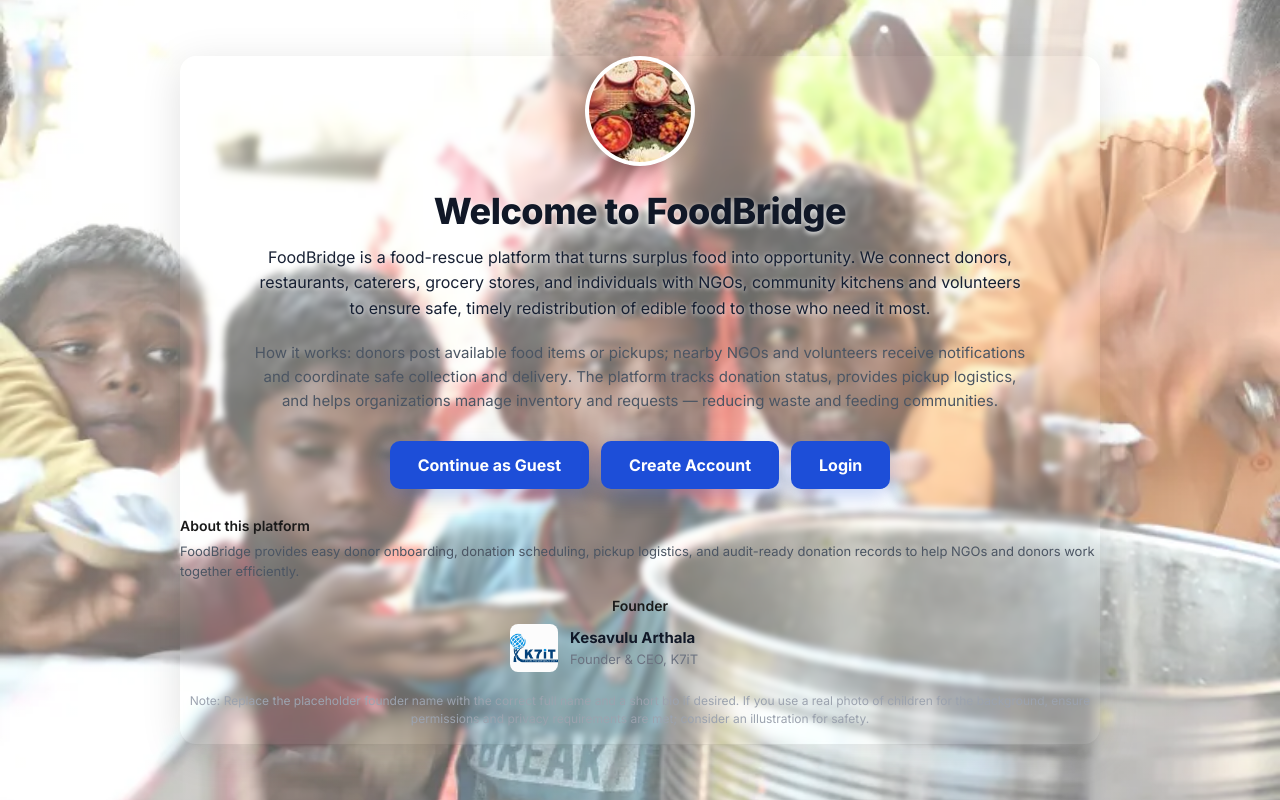
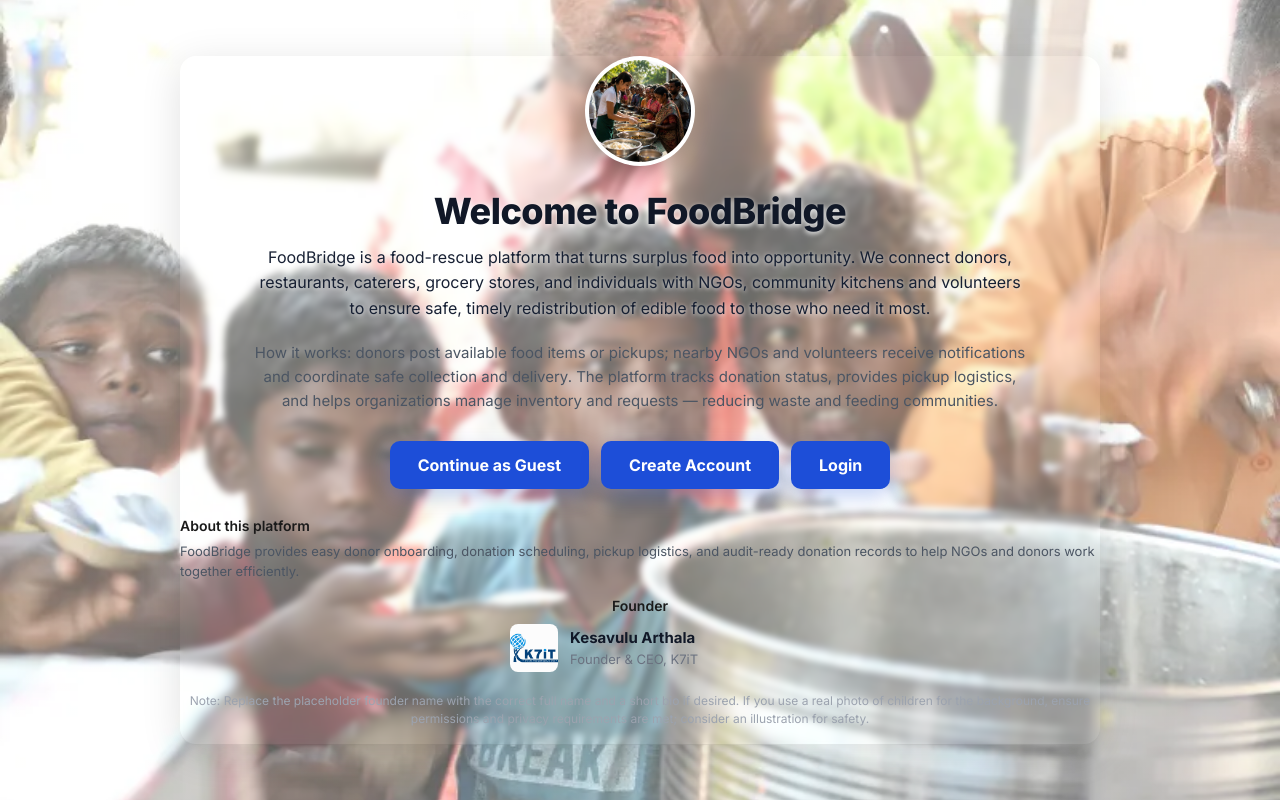
Before and after one commit to likithknp/food-rescue-UI, a React (Vite) app: page / in a window 1280 px wide. Built offline with nearby package versions, Linux system fonts and the light colour scheme.

Commit message:
Changes in welcome page - adding background image

```diff
--- a/src/pages/Login.jsx
+++ b/src/pages/Login.jsx
@@ -110,7 +110,7 @@ function Login() {
         }}
       >
         <img
-          src="/food-donation.png"
+          src="/food-donation.jpeg"
           alt="Food donation"
           style={{ width: 56, height: 56, objectFit: 'cover', borderRadius: 999 }}
         />
--- a/src/pages/Welcome.jsx
+++ b/src/pages/Welcome.jsx
@@ -55,7 +55,7 @@ function Welcome() {
                     }}
                 >
                     <img
-                        src="/food-donation.png"
+                        src="/food-donation.jpeg"
                         alt="Food donation"
                         style={{
                             width: "100%",
```
Also changed, not shown: public/food-donation.png (deleted).
